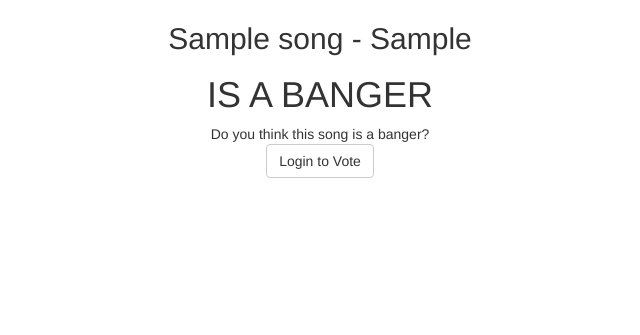
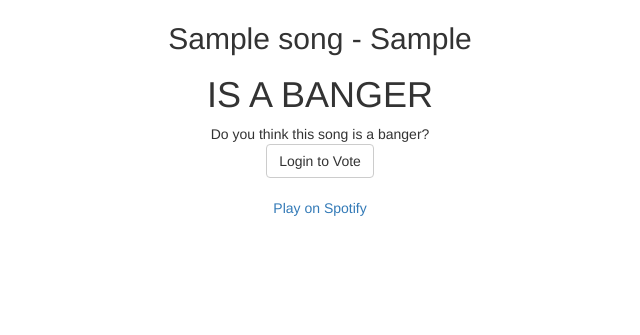
Before and after one commit to derekdapp/isitabangr, a Rails app: page /songs/1 in a window 1280 px wide. Shown: the part 401-736 px from the top of the page, without its empty margins (320-960 px from the left). Run offline with Rails 7, Linux system fonts and the light colour scheme; tables that the repository leaves empty hold one stand-in row (values such as "Sample post"); grey boxes marked "Sample" are stand-in pictures; style sheets or scripts are compiled from the project's sources; some libraries are stand-ins or nearby versions.

Commit message:
added spotify link to comply with guidlines

```diff
--- a/app/controllers/songs_controller.rb
+++ b/app/controllers/songs_controller.rb
@@ -8,6 +8,7 @@ class SongsController < ApplicationController
     @upvotes = @song.get_upvotes.size
     @downvotes = @song.get_downvotes.size
     @total = @upvotes + @downvotes
+    @spotify_play_url = "https://open.spotify.com/track/" + @song.spotify
   end
 
   def new
--- a/app/views/songs/show.html.erb
+++ b/app/views/songs/show.html.erb
@@ -45,6 +45,8 @@
         	</div>
         	<% end %>
         	<!-- <span>Yes: <%= @upvotes %> No: <%= @downvotes %></span> -->
+            <br>
+            <a href="<%= @spotify_play_url %>">Play on Spotify</a>
         </div>
     </div>
 </section>
```
